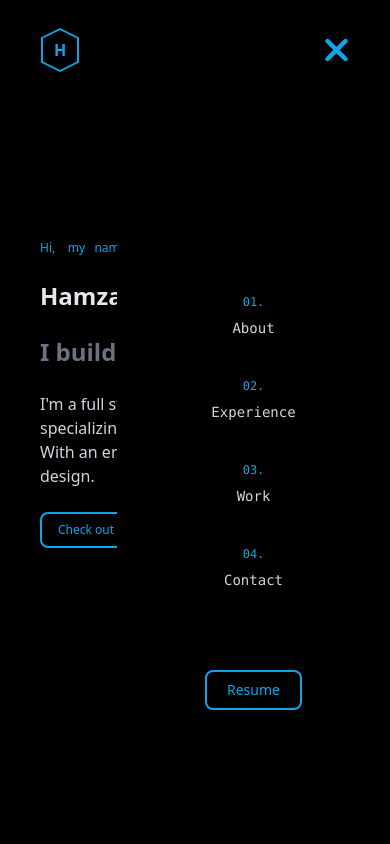
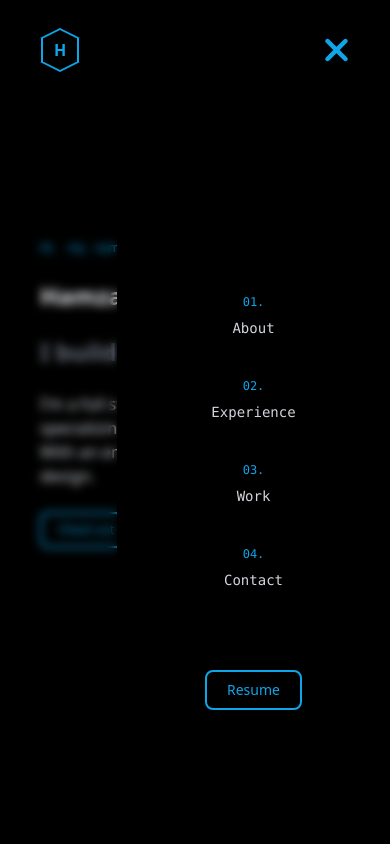
Before and after one commit to hiantrin/portfolio, a React (Create React App) app: page / in a window 390 px wide. Both pictures are taken after a click on the icon 338 px from the left and 50 px from the top of the page. Shown: the top 844 px of the page. Built offline with nearby package versions, Linux system fonts and the light colour scheme.

Commit message:
push with blur when navbar slide

```diff
--- a/src/components/Navbar.jsx
+++ b/src/components/Navbar.jsx
@@ -59,19 +59,19 @@ const Navbar = () => {
             <a href='/resume.pdf' target='_blank'><button className="text-sm xs:text-md sm:text-lg  px-5 xs:px-10 mt-10">Resume</button></a>
         </div>
   return (
-        <div className='flex w-full bg-black fixed  justify-between items-center pt-7 pb-2 z-10 px-10 '>
+        <div className='flex w-full bg-black fixed  justify-between items-center pt-7 pb-2 z-10 px-10'>
             <Logo />
             <FontAwesomeIcon icon={!slide ? faBarsStaggered : faXmark}  className={!slide ? "text-sky-500 flex md:hidden text-2xl cursor-pointer first-title z-10" : "text-sky-500 flex md:hidden text-4xl z-10 cursor-pointer"} onClick={() => setSlide(slide === null ? true : !slide)}/>
             <div className='md:flex space-x-6 hidden '>
                 {mapTitle}
             <a href='/resume.pdf' target='_blank'><button className='first-title4'>Resume</button></a>
             </div>
-            <div className={slide === true ? "absolute w-[70%] h-screen z-10  bg-black right-0 top-20 flex flex-col md:hidden slide" : slide === false ? 'slide-right-anime  absolute w-[70%] h-screen z-10 bg-black right-0 top-20 flex flex-col md:hidden' : "hidden"}>
+            <div className={slide === true ? "absolute w-[70%] h-screen z-20  bg-black right-0 top-20 flex flex-col md:hidden slide " : slide === false ? 'slide-right-anime  absolute w-[70%] h-screen z-10 bg-black right-0 top-20 flex flex-col md:hidden' : "hidden"}>
                 {mapPhone}
             </div>
-            {/* <div className={slide === true ? "absolute w-[30%] h-screen z-10  bg-transparent blur-sm left-0 top-20 flex md:hidden " : slide === false ? 'absolute w-[30%] h-screen z-10 kk left-0 top-20 flex  md:hidden bg-transparent blur-sm' : "hidden"}>
+            <div className={slide === true ? "absolute w-[100%] h-screen z-10   left-0 top-20 flex md:hidden my-blur" : "hidden"}>
 
-            </div> */}
+            </div>
         </div>
   )
 }
--- a/src/index.css
+++ b/src/index.css
@@ -278,7 +278,7 @@ body{
 }
 
 .slide{
-	animation: slide-right 800ms ease-in forwards;
+	animation: slide-right 400ms ease-in forwards;
 }
 
 @keyframes slide-right {
@@ -295,7 +295,7 @@ body{
 }
 
 .slide-right-anime{
-	animation: slide-left 800ms ease-in forwards;
+	animation: slide-left 400ms ease-in forwards;
 }
 
 @keyframes slide-left {
@@ -351,6 +351,12 @@ body{
 	100% {
 		transform: translateY(-137%);
 	}
+}
+
+.my-blur{
+	background: transparent;
+	backdrop-filter: blur(5px);
+
 }
 
 /* customizing sweetalert */
```
